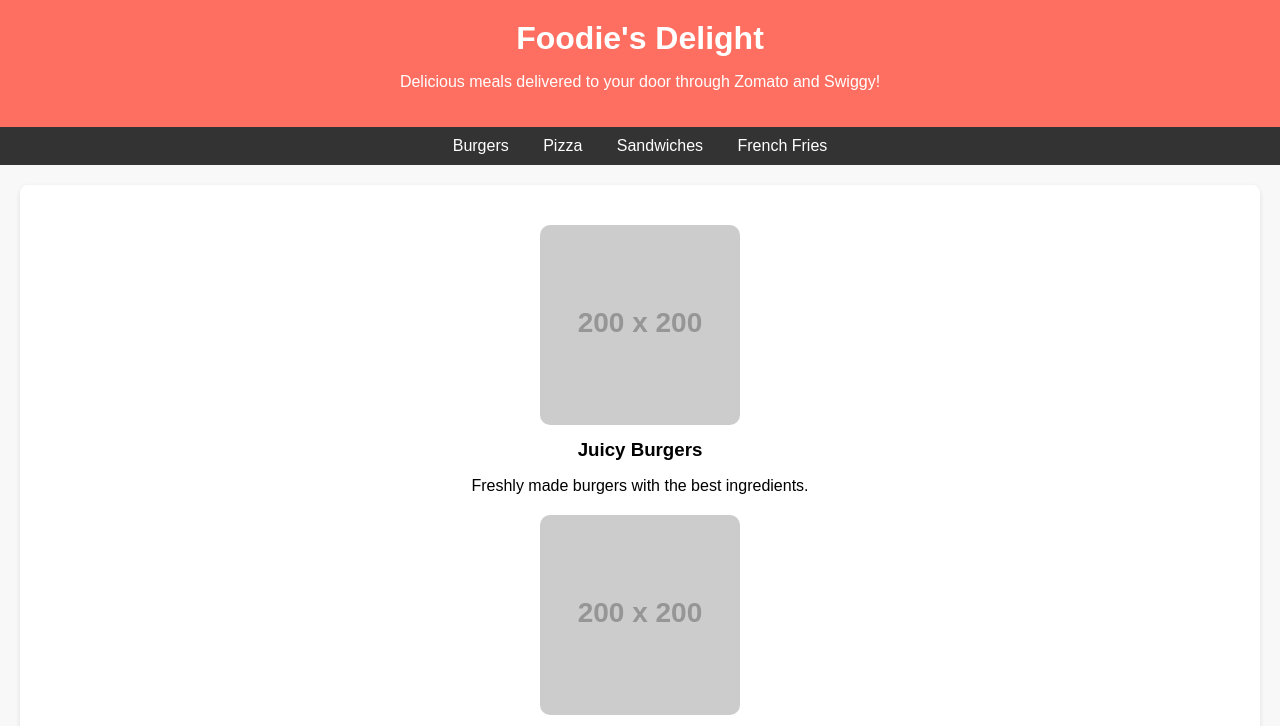
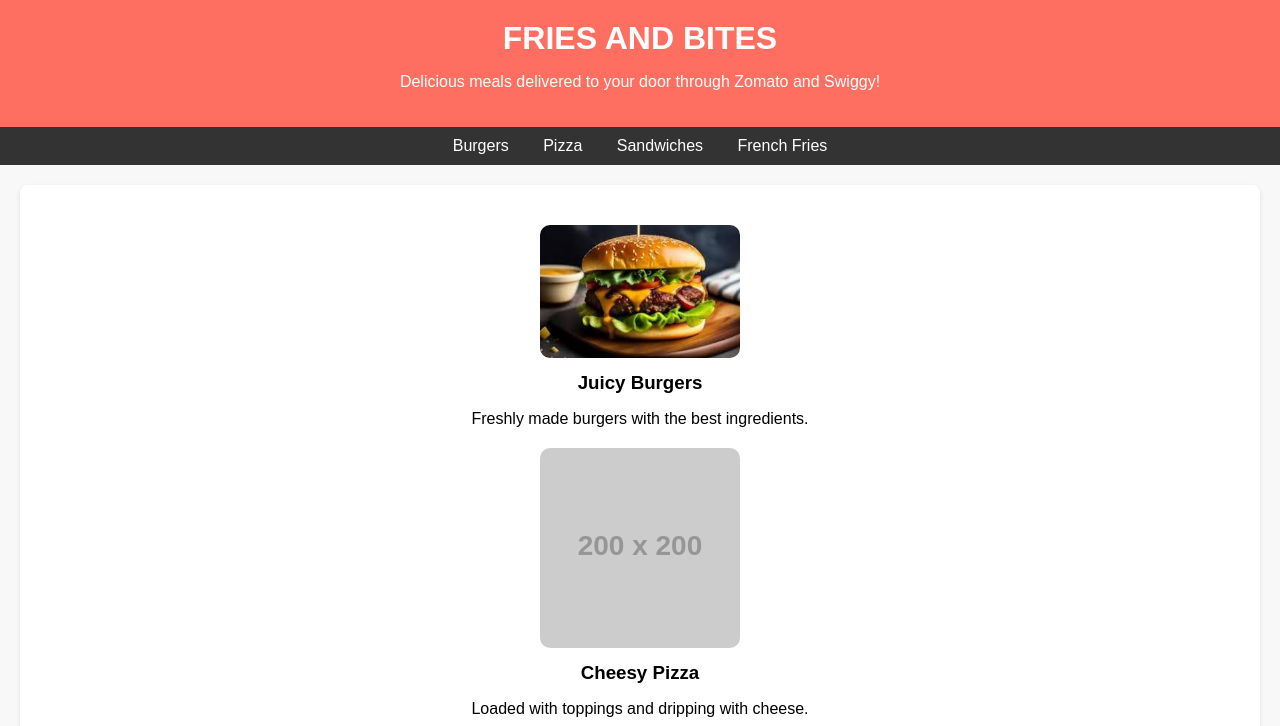
Before and after one commit to mnavyasree1906/friesandbites, a plain HTML site: page index.html in a window 1280 px wide. Shown: the top 726 px of the page. Drawn offline with Linux system fonts and the light colour scheme; placeholder pictures from the web are drawn by us; files whose address does not match are found by name.

Commit message:
Added burger image and updated index.html

```diff
--- a/index.html
+++ b/index.html
@@ -78,7 +78,7 @@
 </head>
 <body>
     <header>
-        <h1>Foodie's Delight</h1>
+        <h1>FRIES AND BITES</h1>
         <p>Delicious meals delivered to your door through Zomato and Swiggy!</p>
     </header>
 
@@ -91,7 +91,7 @@
 
     <div class="container">
         <div class="food-item" id="burgers">
-            <img src="https://via.placeholder.com/200?text=Burger" alt="Burger">
+            <img src="D:\friesandbiteswebsite\website\friesandbites\images\burger.jpg" alt="Burger">
             <h3>Juicy Burgers</h3>
             <p>Freshly made burgers with the best ingredients.</p>
         </div>
@@ -121,7 +121,7 @@
             <a href="https://www.zomato.com" target="_blank">Zomato</a> |
             <a href="https://www.swiggy.com" target="_blank">Swiggy</a>
         </div>
-        <p>&copy; 2024 Foodie's Delight. All rights reserved.</p>
+        <p>&copy; 2024 Fries and Bites. All rights reserved.</p>
     </footer>
 </body>
 </html>
```
Also changed, not shown: images/burger.jpg (added).
